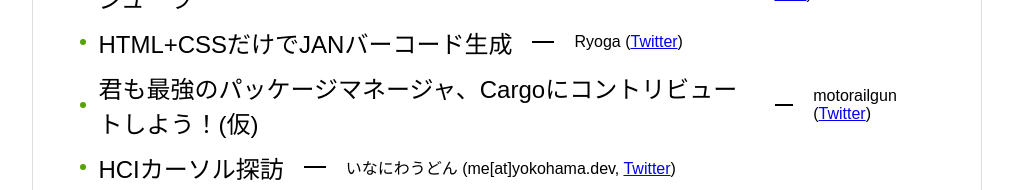
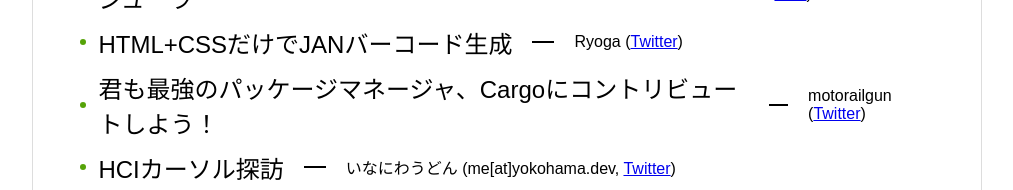
Before and after one commit to kyogaku-dendo/kyogaku-dendo-3, a website: page doujin25.html in a window 1280 px wide. Shown: the part 502-692 px from the top of the page, without its empty margins (133-1146 px from the left). Drawn offline with Linux system fonts and the light colour scheme.

Commit message:
doujin25: update title for motorailgun

```diff
--- a/doujin25.html
+++ b/doujin25.html
@@ -535,7 +535,7 @@
                     </li>
                     <li class="article">
                         <div class="title">
-                            君も最強のパッケージマネージャ、Cargoにコントリビュートしよう！(仮)
+                            君も最強のパッケージマネージャ、Cargoにコントリビュートしよう！
                         </div>
                         <div class="bar"></div>
                         <div class="author">
```
